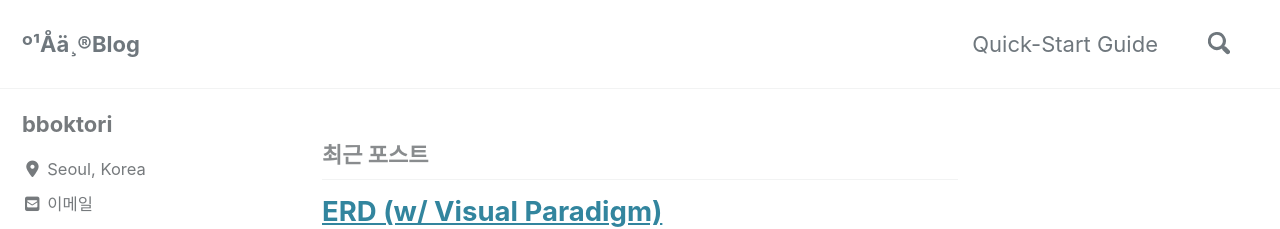
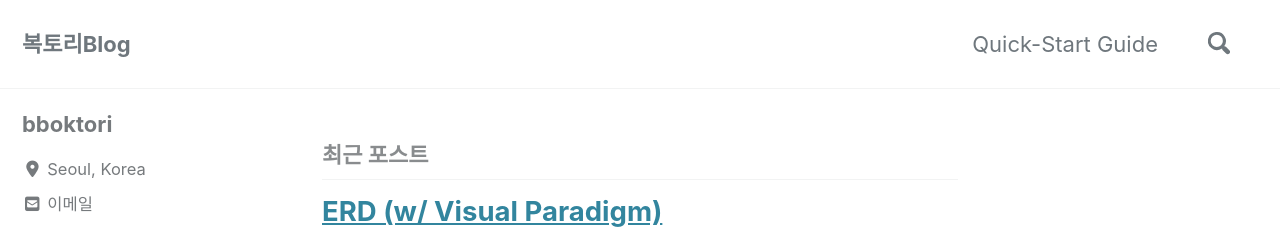
Before and after one commit to bboktori/bboktori.github.io, a Jekyll site: the page built from index.html, in a window 1280 px wide and 900 px high. Shown: the top 229 px of the window. Built offline with Jekyll 4.4.1, drawn with Linux system fonts in a browser that asks for light colours; cached includes are drawn as plain includes; nearby versions of some CDN libraries; the list of posts is cut into pages by our own code.

Commit message:
Update _config.yml

```diff
--- a/_config.yml
+++ b/_config.yml
@@ -4,13 +4,13 @@
 
 # Site Settings
 locale                   : "ko-KR"
-title                    : "º¹Åä¸®Blog"
+title                    : "복토리Blog"
 title_separator          : "-"
 subtitle                 : # site tagline that appears below site title in masthead
 name                     : "bboktori"
-description              : "°øºÎ/ÀÏ»ó"
+description              : "Tech/Study/Day"
 url                      : https://bboktori.github.io
-baseurl                  : bboktori/bboktori.github.io
+baseurl                  :
 repository               : # GitHub username/repo-name e.g. "mmistakes/minimal-mistakes"
 teaser                   : # path of fallback teaser image, e.g. "/assets/images/500x300.png"
 logo                     : # path of logo image to display in the masthead, e.g. "/assets/images/88x88.png"
```
